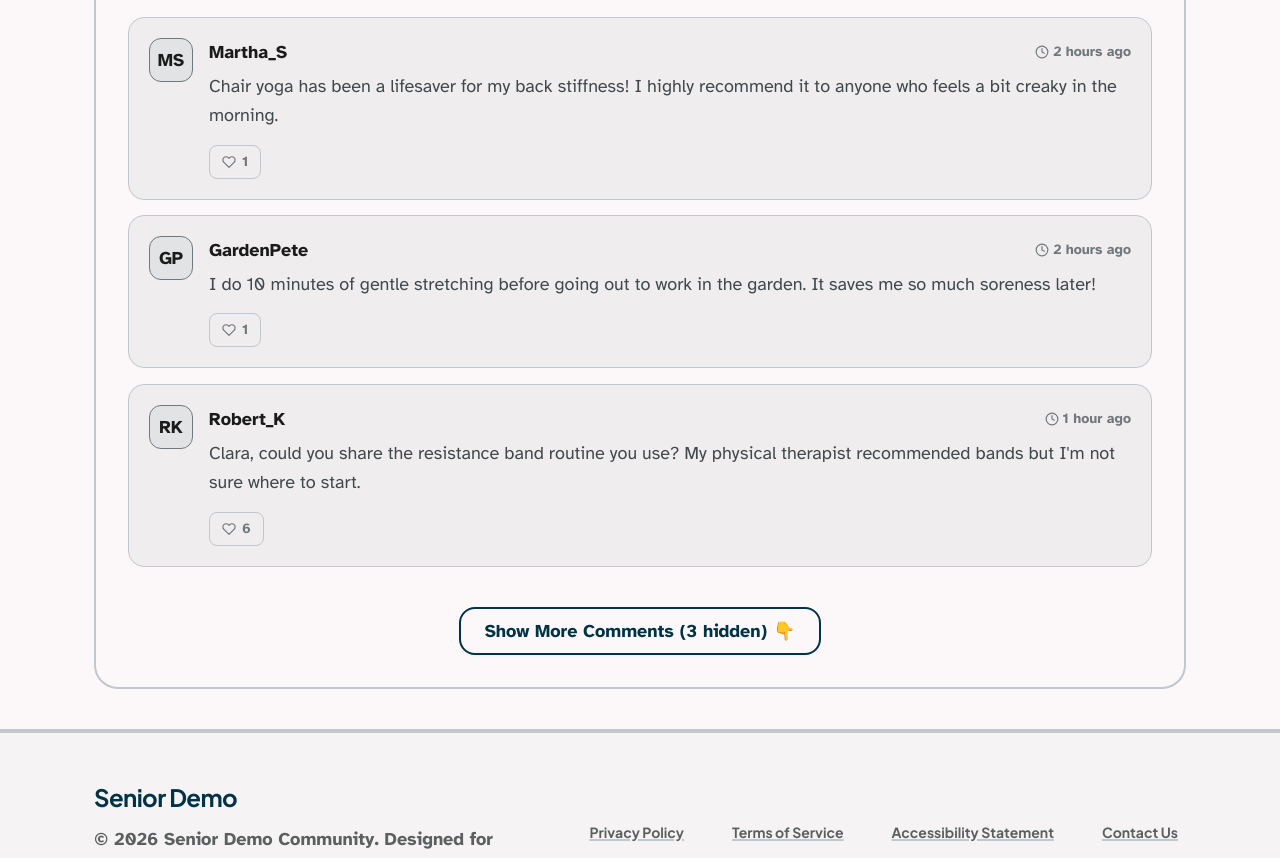
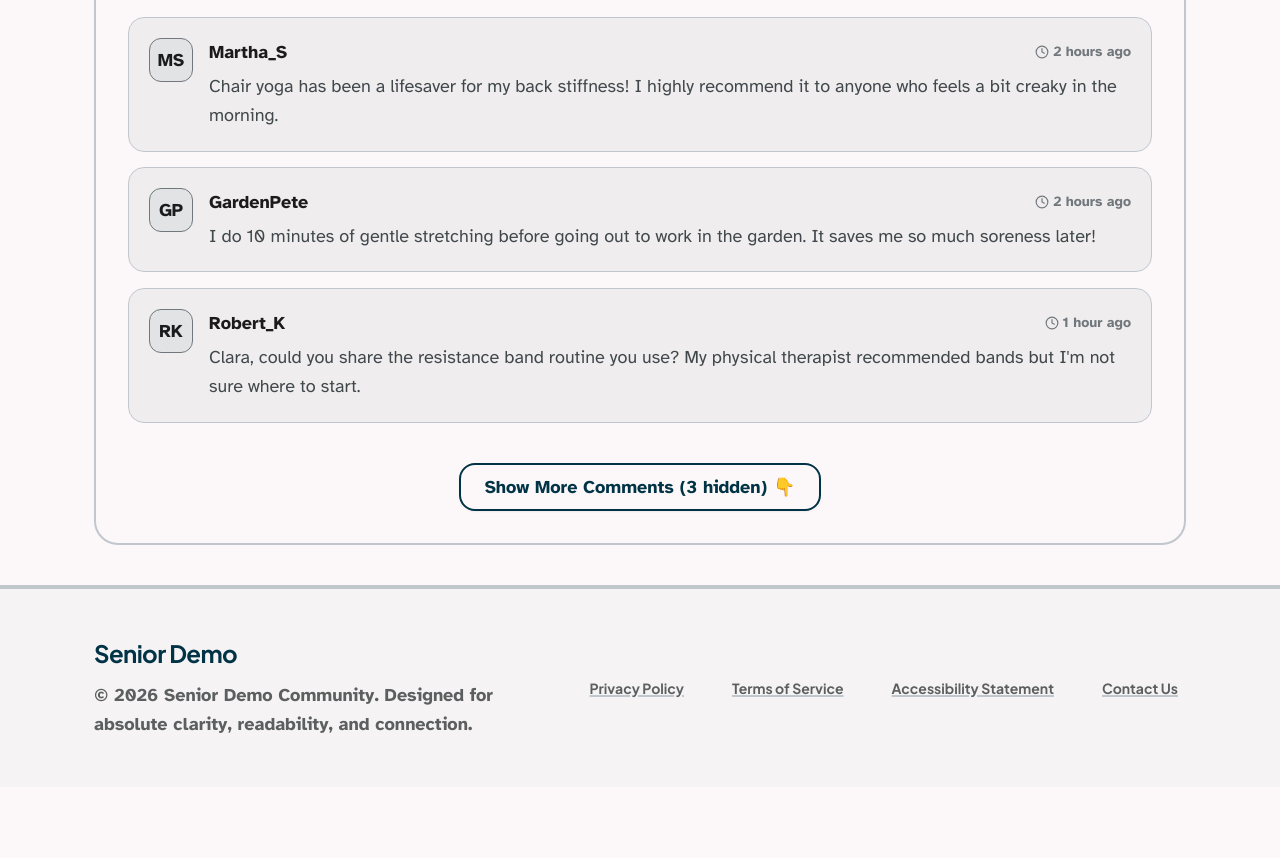
Before and after one commit to clinton3214/senior, a Next.js app: page /thread/health-1 in a window 1280 px wide. Shown: the part 1100-1958 px from the top of the page. After the commit the page ends 1887 px from the top, so only its background shows below. Built offline with nearby package versions, Linux system fonts and the light colour scheme.

Commit message:
added large font size toggle button for seniors

```diff
--- a/public/sw.js
+++ b/public/sw.js
@@ -1,4 +1,4 @@
-const CACHE_NAME = 'seniordemo-cache-v1';
+const CACHE_NAME = 'goldencircles-cache-v1';
 const ASSETS_TO_CACHE = [
   '/',
   '/manifest.json',
--- a/src/app/thread/[id]/page.tsx
+++ b/src/app/thread/[id]/page.tsx
@@ -192,7 +192,6 @@ export default function ThreadDetailPage() {
   const [likeCount, setLikeCount] = useState(0);
   const [isLiked, setIsLiked] = useState(false);
   const [isLoaded, setIsLoaded] = useState(false);
-  const [commentLikes, setCommentLikes] = useState<Record<number, { count: number; liked: boolean }>>({});
 
   useEffect(() => {
     // 1. Resolve current thread data
@@ -250,40 +249,17 @@ export default function ThreadDetailPage() {
     }
 
     // 2. Resolve comments
-    let resolvedComments: any[] = [];
     const savedComments = localStorage.getItem("comments_" + id);
     if (savedComments) {
       try {
-        resolvedComments = JSON.parse(savedComments);
+        setComments(JSON.parse(savedComments));
       } catch (e) {
-        resolvedComments = COMMENTS[id] || [];
+        setComments(COMMENTS[id] || []);
       }
     } else {
-      resolvedComments = COMMENTS[id] || [];
-      localStorage.setItem("comments_" + id, JSON.stringify(resolvedComments));
-    }
-    setComments(resolvedComments);
-
-    // 3. Resolve per-comment likes
-    const savedCommentLikes = localStorage.getItem("comment_likes_" + id);
-    if (savedCommentLikes) {
-      try {
-        setCommentLikes(JSON.parse(savedCommentLikes));
-      } catch (e) {
-        // Seed default likes
-        const seeded: Record<number, { count: number; liked: boolean }> = {};
-        resolvedComments.forEach((_: any, i: number) => {
-          seeded[i] = { count: Math.floor(Math.random() * 12) + 1, liked: false };
-        });
-        setCommentLikes(seeded);
-      }
-    } else {
-      const seeded: Record<number, { count: number; liked: boolean }> = {};
-      resolvedComments.forEach((_: any, i: number) => {
-        seeded[i] = { count: Math.floor(Math.random() * 12) + 1, liked: false };
-      });
-      setCommentLikes(seeded);
-      localStorage.setItem("comment_likes_" + id, JSON.stringify(seeded));
+      const defaultComms = COMMENTS[id] || [];
+      setComments(defaultComms);
+      localStorage.setItem("comments_" + id, JSON.stringify(defaultComms));
     }
 
     setIsLoaded(true);
@@ -315,20 +291,6 @@ export default function ThreadDetailPage() {
     }
   };
 
-  const handleCommentLike = (commentIndex: number) => {
-    setCommentLikes((prev) => {
-      const current = prev[commentIndex] || { count: 0, liked: false };
-      const nextLiked = !current.liked;
-      const nextCount = nextLiked ? current.count + 1 : current.count - 1;
-      const updated = { ...prev, [commentIndex]: { count: nextCount, liked: nextLiked } };
-      localStorage.setItem("comment_likes_" + id, JSON.stringify(updated));
-      return updated;
-    });
-    if (typeof window !== "undefined" && window.navigator && window.navigator.vibrate) {
-      window.navigator.vibrate(10);
-    }
-  };
-
   const handleReplySubmit = (e: React.FormEvent) => {
     e.preventDefault();
     if (!newReplyText.trim()) return;
@@ -343,16 +305,6 @@ export default function ThreadDetailPage() {
     const nextComments = [newComment, ...comments];
     setComments(nextComments);
     localStorage.setItem("comments_" + id, JSON.stringify(nextComments));
-
-    // Add a fresh like entry for the new comment at index 0, shift others
-    setCommentLikes((prev) => {
-      const shifted: Record<number, { count: number; liked: boolean }> = { 0: { count: 0, liked: false } };
-      Object.keys(prev).forEach((key) => {
-        shifted[parseInt(key) + 1] = prev[parseInt(key)];
-      });
-      localStorage.setItem("comment_likes_" + id, JSON.stringify(shifted));
-      return shifted;
-    });
 
     const nextReplies = replyCount + 1;
     setReplyCount(nextReplies);
@@ -551,21 +503,6 @@ export default function ThreadDetailPage() {
                     <p className="font-body-md text-body-md text-on-surface-variant leading-relaxed">
                       {comment.text}
                     </p>
-                    {/* Comment Like Button */}
-                    <div className="pt-2">
-                      <button
-                        onClick={() => handleCommentLike(index)}
-                        aria-label={commentLikes[index]?.liked ? "Unlike comment" : "Like comment"}
-                        className={`inline-flex items-center gap-1.5 px-3 py-1.5 rounded-xl border text-label-md font-bold transition-all active:scale-95 cursor-pointer ${
-                          commentLikes[index]?.liked
-                            ? "bg-primary-container text-primary border-primary"
-                            : "bg-transparent text-outline border-outline-variant hover:border-outline hover:text-secondary"
-                        }`}
-                      >
-                        <Icons.Heart size={14} className={commentLikes[index]?.liked ? "text-primary" : ""} />
-                        <span>{commentLikes[index]?.count || 0}</span>
-                      </button>
-                    </div>
                   </div>
                 </div>
               ))}
```
Also changed, not shown: public/manifest.json.
